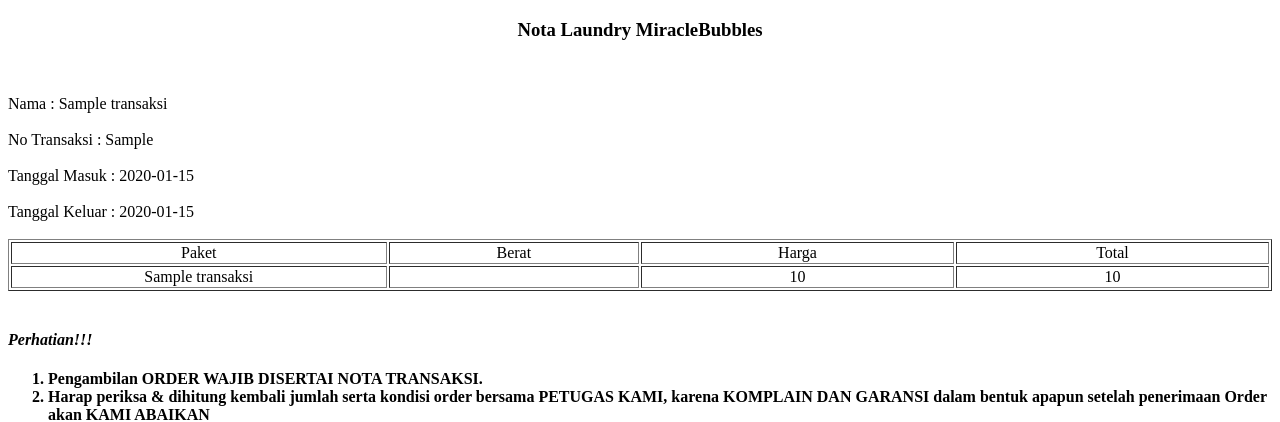
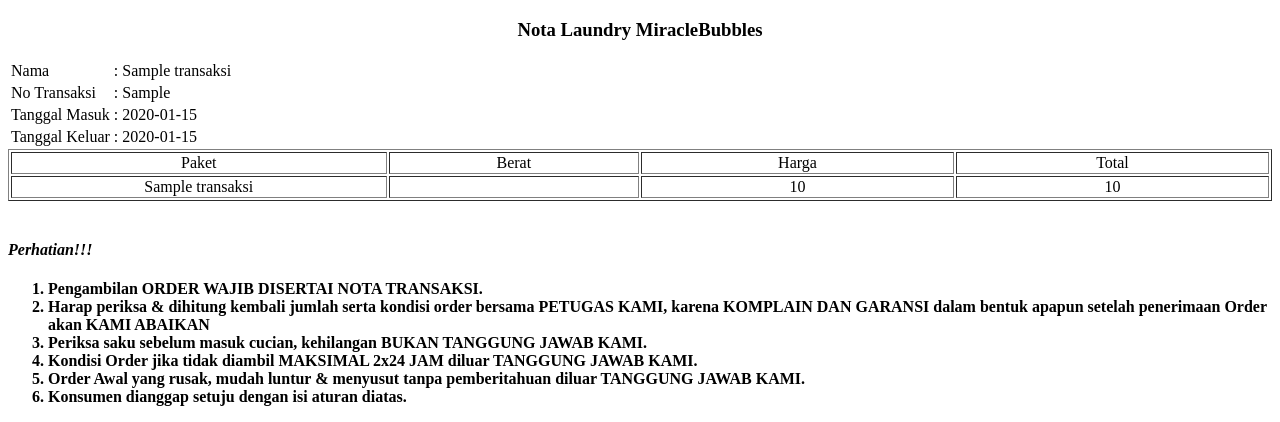
Before and after one commit to riafara/LaundryMiracleBubbles, a PHP site: the page made by nota.php in a window 1280 px wide. Shown: the top 422 px of the page. Run offline with PHP 8.4, Linux system fonts and the light colour scheme; a user stored in the database is signed in; tables that the repository leaves empty hold one stand-in row (values such as "Sample post"); data that the repository does not hold is empty.

Commit message:
Update nota.php

```diff
--- a/nota.php
+++ b/nota.php
@@ -68,36 +68,28 @@ while ($row = mysqli_fetch_array($result)){
 <div class="container">
 	<center><h3>Nota Laundry MiracleBubbles</h3></center>
 </div>
-<br>
-<br>
+<table style= border = '0'>
 <tr>
   <td>Nama</td>
   <td>:</td>
   <td><?php echo $nama; ?></td>
 </tr>
-<br>
-<br>
 <tr>
   <td>No Transaksi</td>
   <td>:</td>
   <td><?php echo $id; ?></td>
 </tr>
-<br>
-<br>
 <tr>
   <td>Tanggal Masuk</td>
   <td>:</td>
   <td><?php echo $tgl; ?></td>
 </tr>
-<br>
-<br>
 <tr>
   <td>Tanggal Keluar</td>
   <td>:</td>
   <td><?php echo $ambil; ?></td>
 </tr>
-<br>
-<br>
+</table>
 <table border="1" style="width: 100%">
   <tr style="text-align:center">
     <td width='30%'>Paket</td>
```
